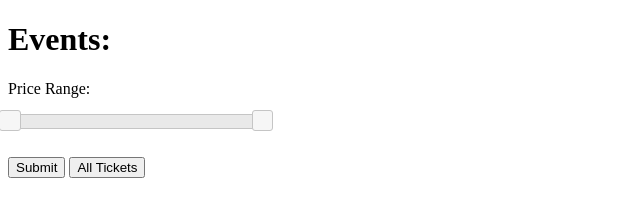
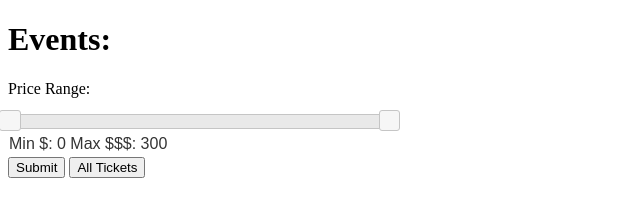
Before and after one commit to chulinguy/gloria-assignments, a plain HTML site: page Assignments/MiniGame/index.html in a window 1280 px wide. Shown: the whole page, without its empty margins (0-640 px from the left). Drawn offline with nearby package versions, Linux system fonts and the light colour scheme.

Commit message:
display inital range value

```diff
--- a/Assignments/MiniGame/event.js
+++ b/Assignments/MiniGame/event.js
@@ -26,7 +26,6 @@ class Event {
     }
 
     searchTickets(lower,upper){
-        console.log(lower+","+upper);
         let priceRangeTickets = "";
         $.each(this.availableTickets, function(index, item){
             if(item.price>=lower && item.price<=upper){
@@ -54,10 +53,12 @@ $(document).ready(function() {
         min: 0, //min range of the slider
         max: 300, //max range of the slider
         values: [0,300], //what are the starting values of the slider
-        slide: function(event, ui ) { //displaying the values when changing the slider
-            $("#amount").html( `Min $: ${ui.values[0]} Max $$$: ${ui.values[1]}` );
+        slide: function(event, ui){ //displaying the values when changing the slider
+            $("#amount").html(`Min $: ${ui.values[0]} Max $$$: ${ui.values[1]}`);
         }
     });
+
+    $("#amount").html(`Min $: ${$('#slideRange').slider("values")[0]} Max $$$: ${$('#slideRange').slider("values")[1]}`); //display values initially when page is first loaded
 
     $("#submit").on('click', function(){ //displaying avaiable tix depending on price set from slider
         $("#event").html(""); //reseting the HTML of the element to be empty
--- a/Assignments/MiniGame/style.css
+++ b/Assignments/MiniGame/style.css
@@ -1,5 +1,5 @@
 #slideRange{
-    width: 20%;
+    width: 30%;
 }
 
 #amount{
```
